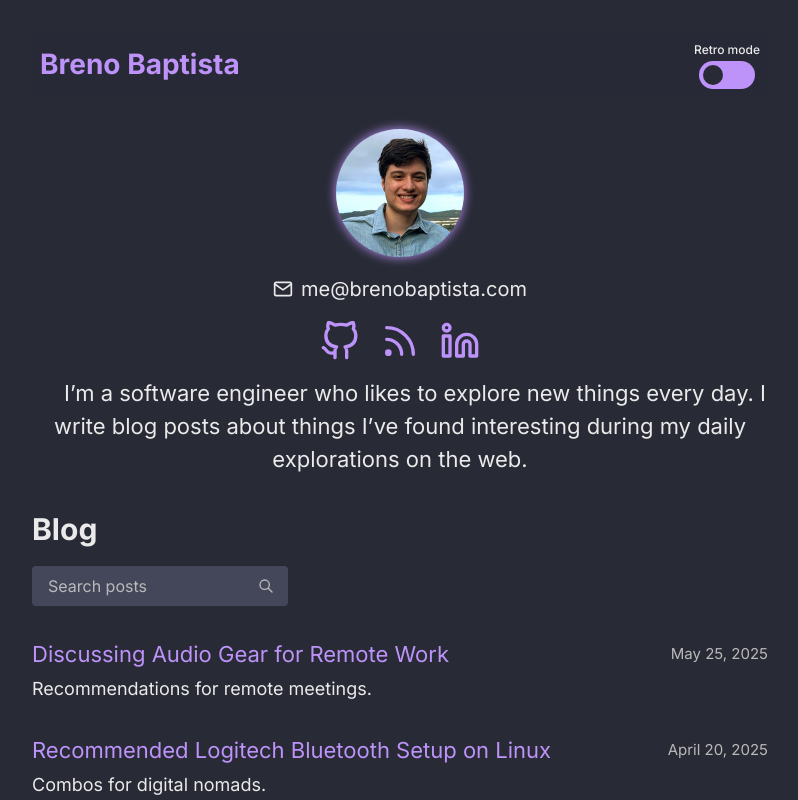
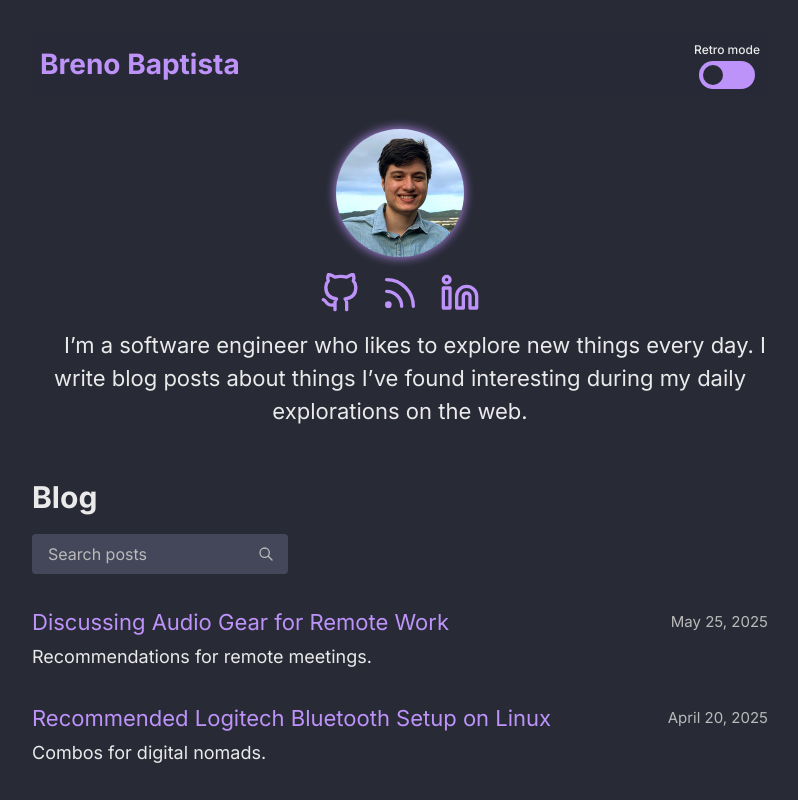
Before and after one commit to brenobaptista/blog, a Next.js app: page / in a window 1280 px wide. Shown: the top 800 px of the page, without its empty margins (240-1038 px from the left). Built offline with nearby package versions, Linux system fonts and the light colour scheme.

Commit message:
Remove EmailObfuscator

```diff
--- a/src/pages/index.tsx
+++ b/src/pages/index.tsx
@@ -5,7 +5,7 @@ import Image from 'next/image'
 import { GetStaticProps } from 'next'
 
 import profile from 'public/images/profile.jpg'
-import { Email, GitHub, LinkedIn, RSS } from '@/components/Icons'
+import { GitHub, LinkedIn, RSS } from '@/components/Icons'
 import Date from '@/components/Date'
 import Layout from '@/components/Layout'
 import RetroHomeSection from '@/components/RetroHomeSection'
@@ -16,7 +16,6 @@ import generateSitemap from '@/lib/sitemap'
 import {
   HomeHeader,
   ProfileWrapper,
-  EmailObfuscator,
   SocialIcons,
   Intro,
   Blog,
@@ -63,16 +62,6 @@ const Home = ({ allPostsData }: IHome) => {
             priority
           />
         </ProfileWrapper>
-        <EmailObfuscator>
-          <Email width={20} height={20} />
-          <div>
-            <span>me@bre</span>
-            <span className='hidden'></span>
-            <span>nobapt</span>
-            <span className='hidden'></span>
-            <span>ista.com</span>
-          </div>
-        </EmailObfuscator>
         <SocialIcons>
           <a
             href='https://github.com/brenobaptista/'
@@ -99,7 +88,6 @@ const Home = ({ allPostsData }: IHome) => {
             <LinkedIn width={40} height={40} />
           </a>
         </SocialIcons>
-      </HomeHeader>
         <Intro>
           <p>
             I’m a software engineer who likes to explore new things every day. I
@@ -107,6 +95,7 @@ const Home = ({ allPostsData }: IHome) => {
             explorations on the web.
           </p>
         </Intro>
+      </HomeHeader>
       <RetroHomeSection />
       <Blog>
         <h2>Blog</h2>
--- a/src/styles/pages/Home.ts
+++ b/src/styles/pages/Home.ts
@@ -44,18 +44,6 @@ export const ProfileWrapper = styled.div`
     50% {
       filter: drop-shadow(0 0 5px #bd93f9);
     }
-  }
-`
-
-export const EmailObfuscator = styled.div`
-  margin-bottom: 16px;
-  display: flex;
-  align-items: center;
-  gap: 8px;
-
-  .hidden {
-    opacity: 0;
-    visibility: hidden;
   }
 `
 
```
Lines whose indentation alone changed are shown as unchanged.
